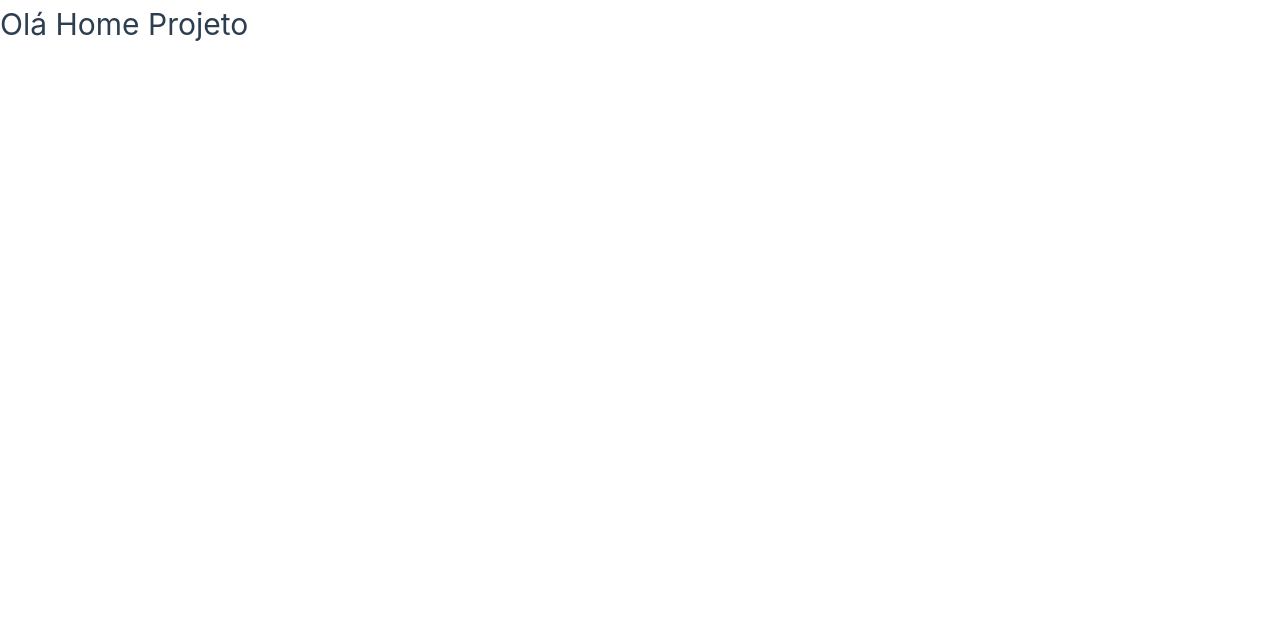
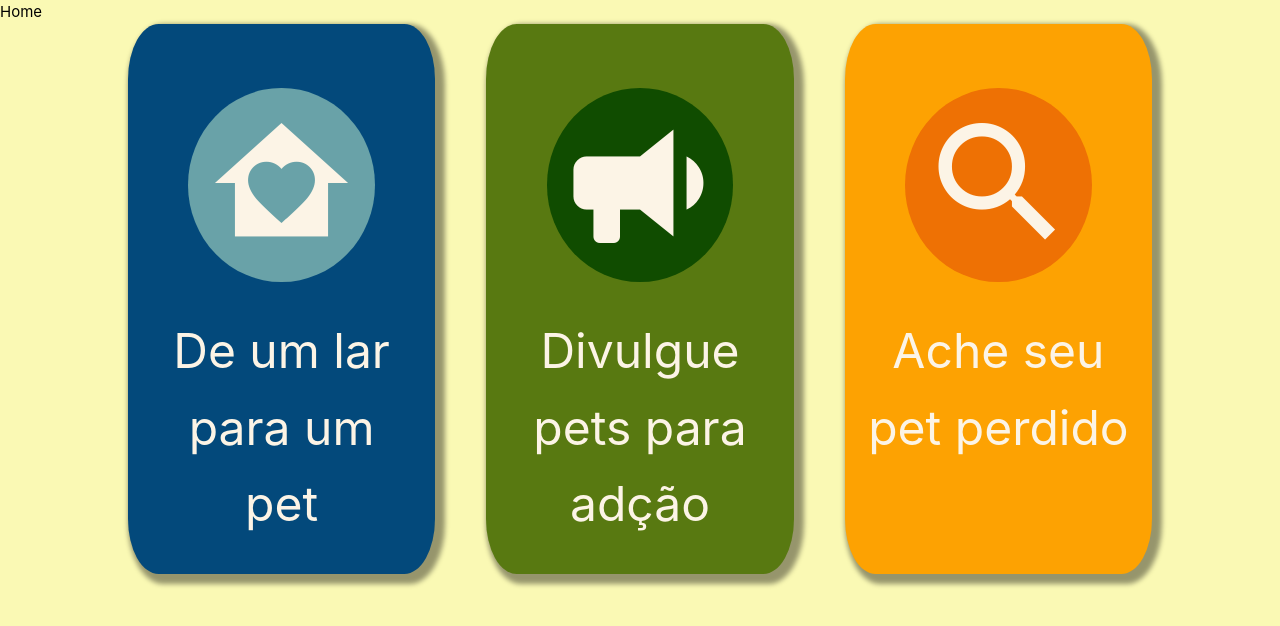
Before and after one commit to CaritasPets/Front-End, a Vue app: page / in a window 1280 px wide. Shown: the top 626 px of the page. Built offline with nearby package versions, Linux system fonts and the light colour scheme.

Commit message:
FEAT: Created card components from home page #1

```diff
--- a/package.json
+++ b/package.json
@@ -11,6 +11,7 @@
     "format": "prettier --write src/"
   },
   "dependencies": {
+    "@mdi/font": "^7.4.47",
     "pinia": "^3.0.3",
     "vue": "^3.5.17",
     "vue-router": "^4.5.1"
--- a/src/assets/main.css
+++ b/src/assets/main.css
@@ -1 +1,6 @@
 @import './base.css';
+
+body{
+    background: #FAF9B4;
+    color: #000;
+}
--- /dev/null
+++ b/src/components/CardFuncionalidade.vue
@@ -0,0 +1,29 @@
+<script setup>
+    const props = defineProps(['background', 'text', 'icon', 'iconBackground'])
+</script>
+<template>
+    <div class="card" :style="'background:' + props.background">
+        <span :class="props.icon" :style="'background:' + props.iconBackground"></span>
+        <p>{{ props.text }}</p>
+    </div>
+</template>
+<style scoped>
+    div{
+        color:#FCF4E6;
+        width: 30%;
+        text-align: center;
+        border-radius: 10%;
+        box-shadow: 5px 5px 5px 5px rgba(0, 0, 0, 0.4);
+        padding: 3% 2%;
+
+        & span{
+            font-size: 10rem;
+            border-radius: 80%;
+            padding: 0 5%;
+        }
+
+        & p{
+            font-size: 3rem;
+        }
+    }
+</style>
--- a/src/main.js
+++ b/src/main.js
@@ -1,4 +1,5 @@
 import './assets/main.css'
+import '@mdi/font/css/materialdesignicons.css';7
 
 import { createPinia } from 'pinia'
 import { createApp } from 'vue'
--- /dev/null
+++ b/src/stores/CardFuncionalidadeStore.js
@@ -0,0 +1,28 @@
+import { defineStore } from "pinia";
+import { ref } from "vue";
+
+export const useCardFuncionalidadeStore = defineStore('nome-store', () => {
+    const propriedadesFuncionalidades = ref({
+        card1: {
+            text: 'De um lar para um pet',
+            icon: 'mdi mdi-home-heart',
+            background: '#03497B',
+            iconBackground: '#69A2A8'
+        },
+        card2: {
+            text: 'Divulgue pets para adção',
+            icon: 'mdi mdi-bullhorn',
+            background: '#587911',
+            iconBackground: '#104C00'
+        },
+        card3: {
+            text: 'Ache seu pet perdido',
+            icon: 'mdi mdi-magnify',
+            background: '#FDA202',
+            iconBackground: '#EE7104'
+        }
+    })
+    return {
+        propriedadesFuncionalidades,
+    }
+})
--- a/src/views/HomeView.vue
+++ b/src/views/HomeView.vue
@@ -1,7 +1,39 @@
-<script setup></script>
+<script setup>
+    import CardFuncionalidade from '../components/CardFuncionalidade.vue';
+    import { useCardFuncionalidadeStore } from '../stores/CardFuncionalidadeStore';
+    const storeCardFuncionalidades = useCardFuncionalidadeStore();
+
+</script>
 
 <template>
-    <h1>Olá Home Projeto</h1>
+    <header>Home</header>
+    <section class="funcionalidades">
+        <CardFuncionalidade
+            :background="storeCardFuncionalidades.propriedadesFuncionalidades.card1.background"
+            :icon="storeCardFuncionalidades.propriedadesFuncionalidades.card1.icon"
+            :iconBackground ="storeCardFuncionalidades.propriedadesFuncionalidades.card1.iconBackground"
+            :text="storeCardFuncionalidades.propriedadesFuncionalidades.card1.text"
+        />
+        <CardFuncionalidade
+            :background="storeCardFuncionalidades.propriedadesFuncionalidades.card2.background"
+            :icon="storeCardFuncionalidades.propriedadesFuncionalidades.card2.icon"
+            :iconBackground ="storeCardFuncionalidades.propriedadesFuncionalidades.card2.iconBackground"
+            :text="storeCardFuncionalidades.propriedadesFuncionalidades.card2.text"
+        />
+        <CardFuncionalidade
+            :background="storeCardFuncionalidades.propriedadesFuncionalidades.card3.background"
+            :icon="storeCardFuncionalidades.propriedadesFuncionalidades.card3.icon"
+            :iconBackground ="storeCardFuncionalidades.propriedadesFuncionalidades.card3.iconBackground"
+            :text="storeCardFuncionalidades.propriedadesFuncionalidades.card3.text"
+        />
+    </section>
+
 </template>
 
-<style scoped></style>
+<style scoped>
+    section.funcionalidades{
+        display: flex;
+        justify-content: space-between;
+        padding: 0 10%;
+    }
+</style>
```
Also changed, not shown: src/stores/store.js (deleted, +0 -8 lines), 1 other file (tests, documents, lock files or other folders).
